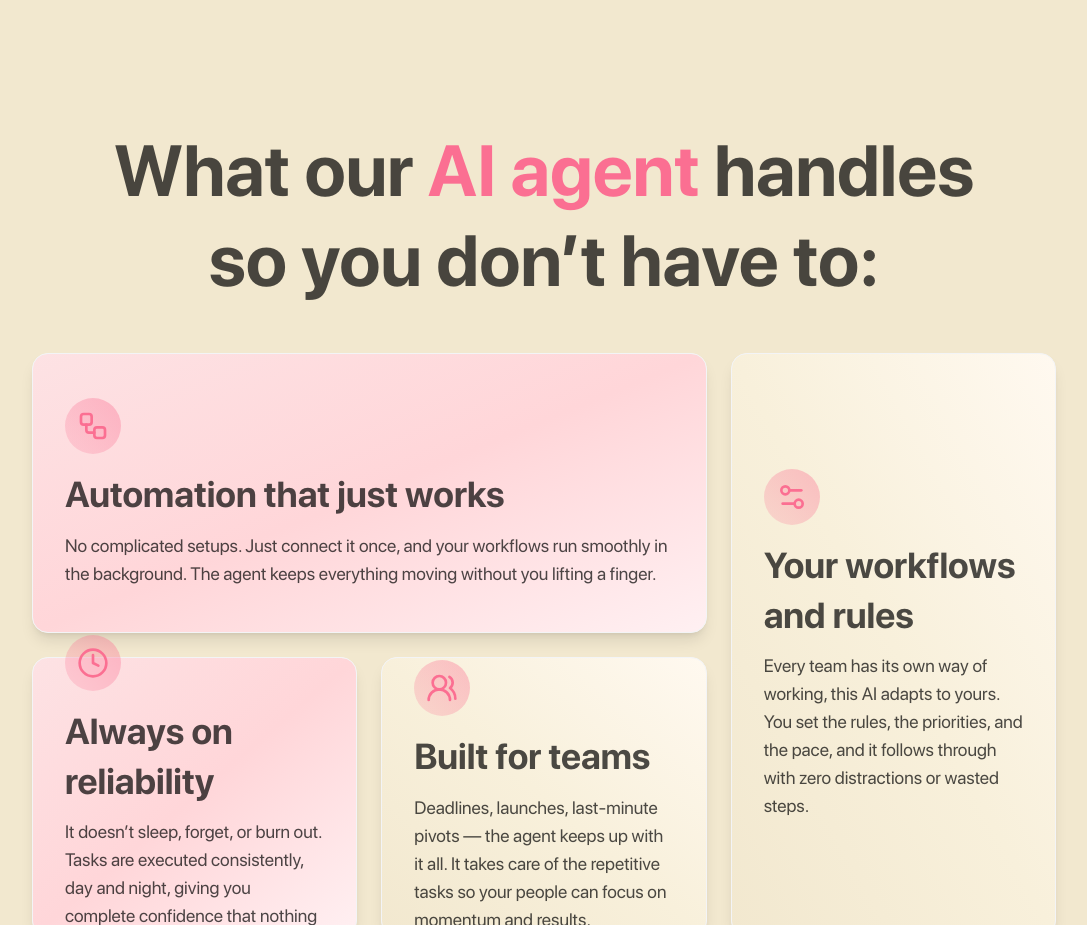
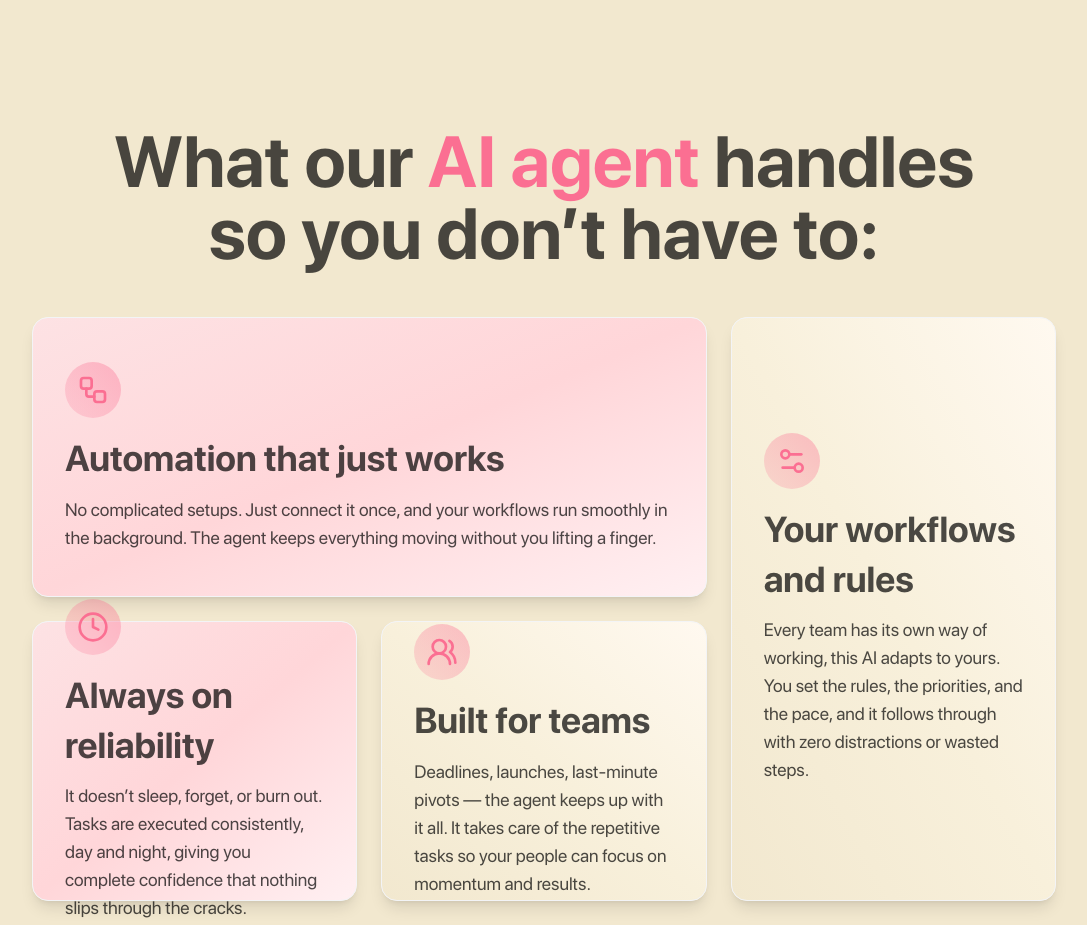
Before and after one commit to FahadBinQaiser/Parallax, a React (Vite) app: page / in a window 1280 px wide. Shown: the part 4280-5205 px from the top of the page, without its empty margins (96-1183 px from the left). Built offline with nearby package versions, Linux system fonts and the light colour scheme.

Commit message:
leading tight remove

```diff
--- a/src/components/FeatureSection/FeatureSection.jsx
+++ b/src/components/FeatureSection/FeatureSection.jsx
@@ -33,7 +33,7 @@ export default function FeaturesSection() {
   return (
     <section className="text-[#000000]/70 py-20 px-6 xl:px-0">
       <div className="max-w-5xl mx-auto space-y-12">
-        <h2 className="text-4xl sm:text-5xl md:text-6xl lg:text-7xl font-bold leading-tight text-balance text-center">
+        <h2 className="text-4xl sm:text-5xl md:text-6xl lg:text-7xl font-bold text-balance text-center">
           What our <span className="text-[#FB6F92]">AI agent</span> handles
           <br /> so you don’t have to:
         </h2>
```
